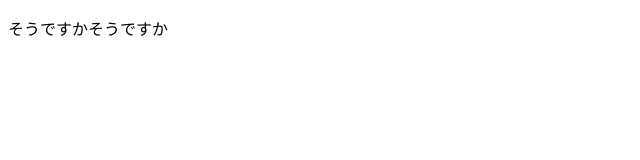
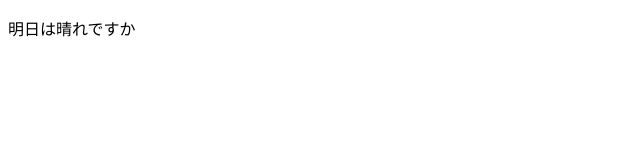
Before and after one commit to yncpp/test, a plain HTML site: page alert.html in a window 1280 px wide. Shown: the full height of the page, 0-640 px from the left. Drawn offline with Linux system fonts and the light colour scheme.

Commit message:
晴れです

```diff
--- a/alert.html
+++ b/alert.html
@@ -8,6 +8,6 @@
         </script>
     </head>
     <body>
-        <p>そうですかそうですか</p>
+        <p>明日は晴れですか</p>
     </body>
 </html>
```
